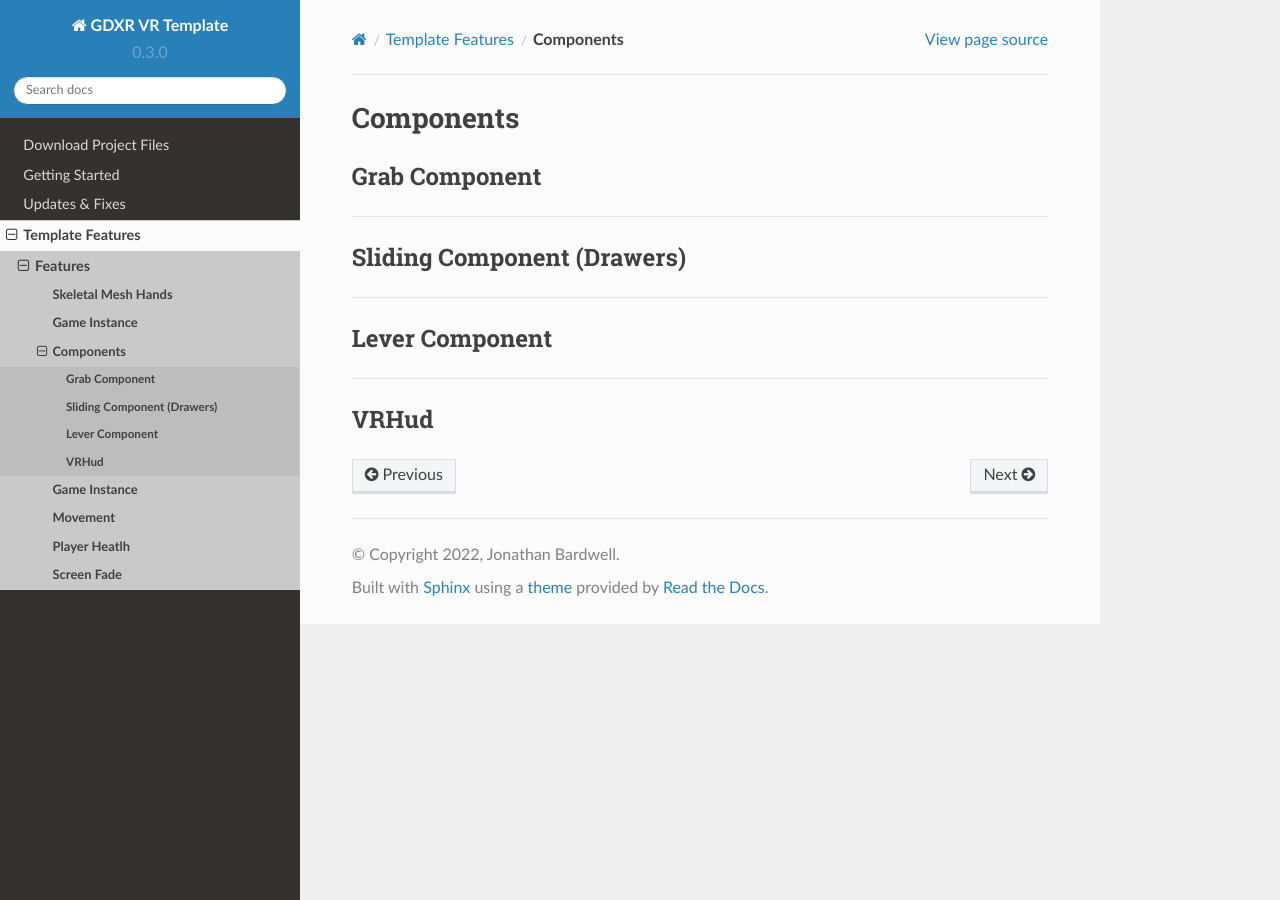
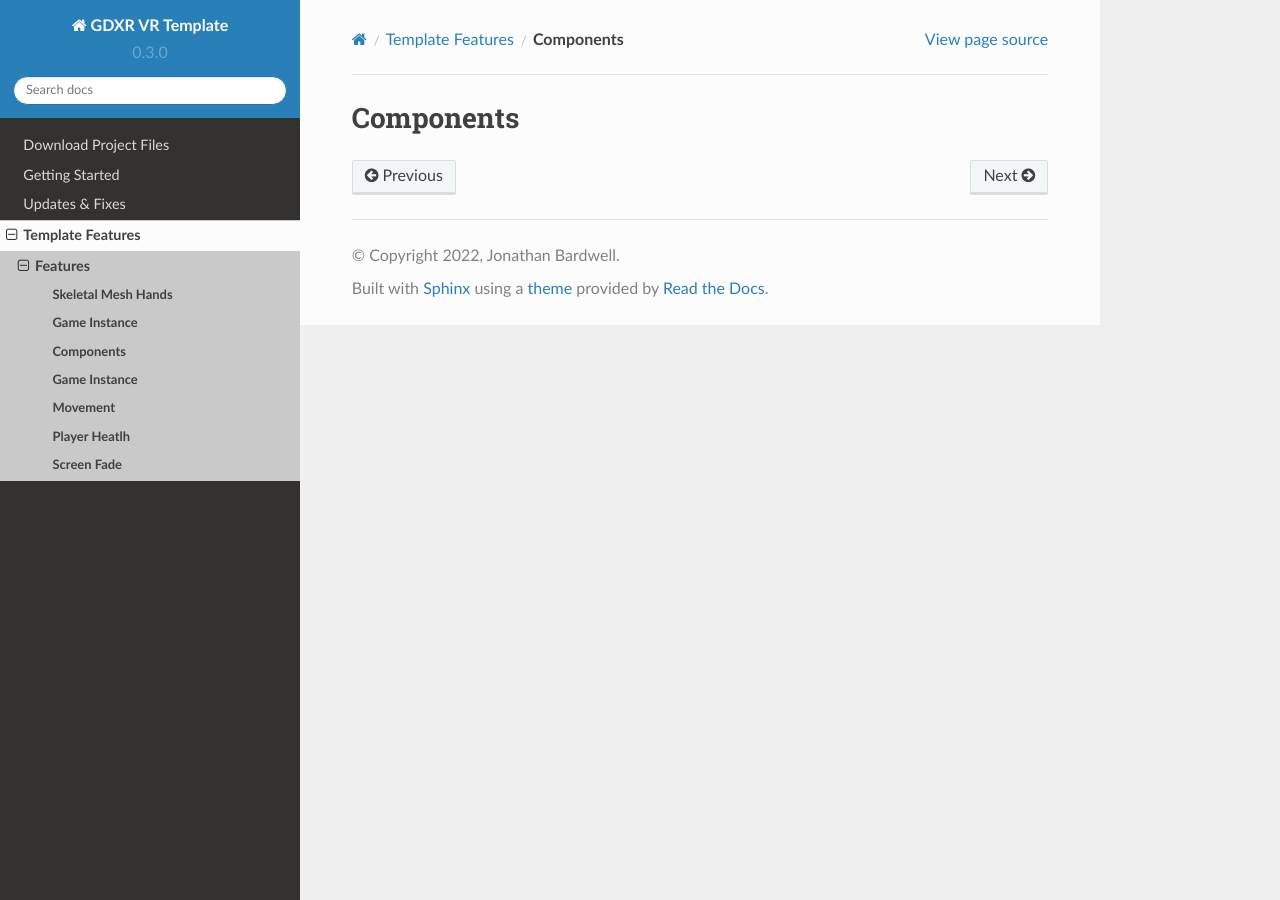
Before and after one commit to jonathan9232/GDXR-VR-Template-Documentation, a Sphinx documentation site: the page built from docs/source/Components.rst, in a window 1280 px wide. Built offline with Sphinx 7.4.7 and the Read the Docs theme 2.0.0, drawn with Linux system fonts in a browser that asks for light colours.

Commit message:
Update Components.rst

```diff
--- a/docs/source/Components.rst
+++ b/docs/source/Components.rst
@@ -1,26 +1,5 @@
 **Components**
 ^^^^^^^^^^^^^^
 
-**Grab Component**
-------------------
-
-
-============================================================================================================================================================
-
-
-**Sliding Component (Drawers)**
--------------------------------
-
-
-=============================================================================================================================================================
-
-
-**Lever Component**
--------------------
-
-
-==============================================================================================================================================================
-
-
-**VRHud**
----------
+.. toctree::
+   :maxdepth: 1
```
